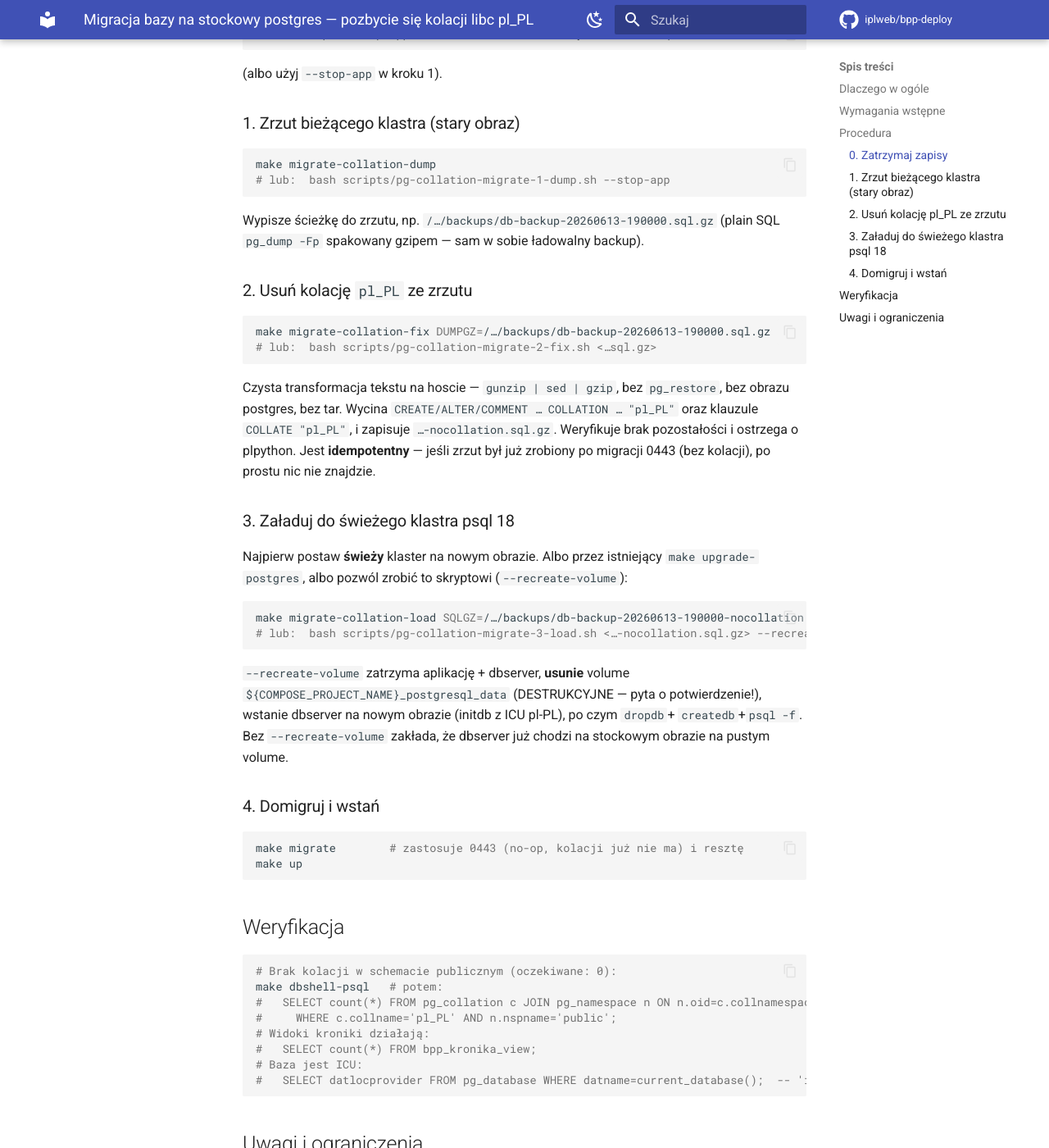
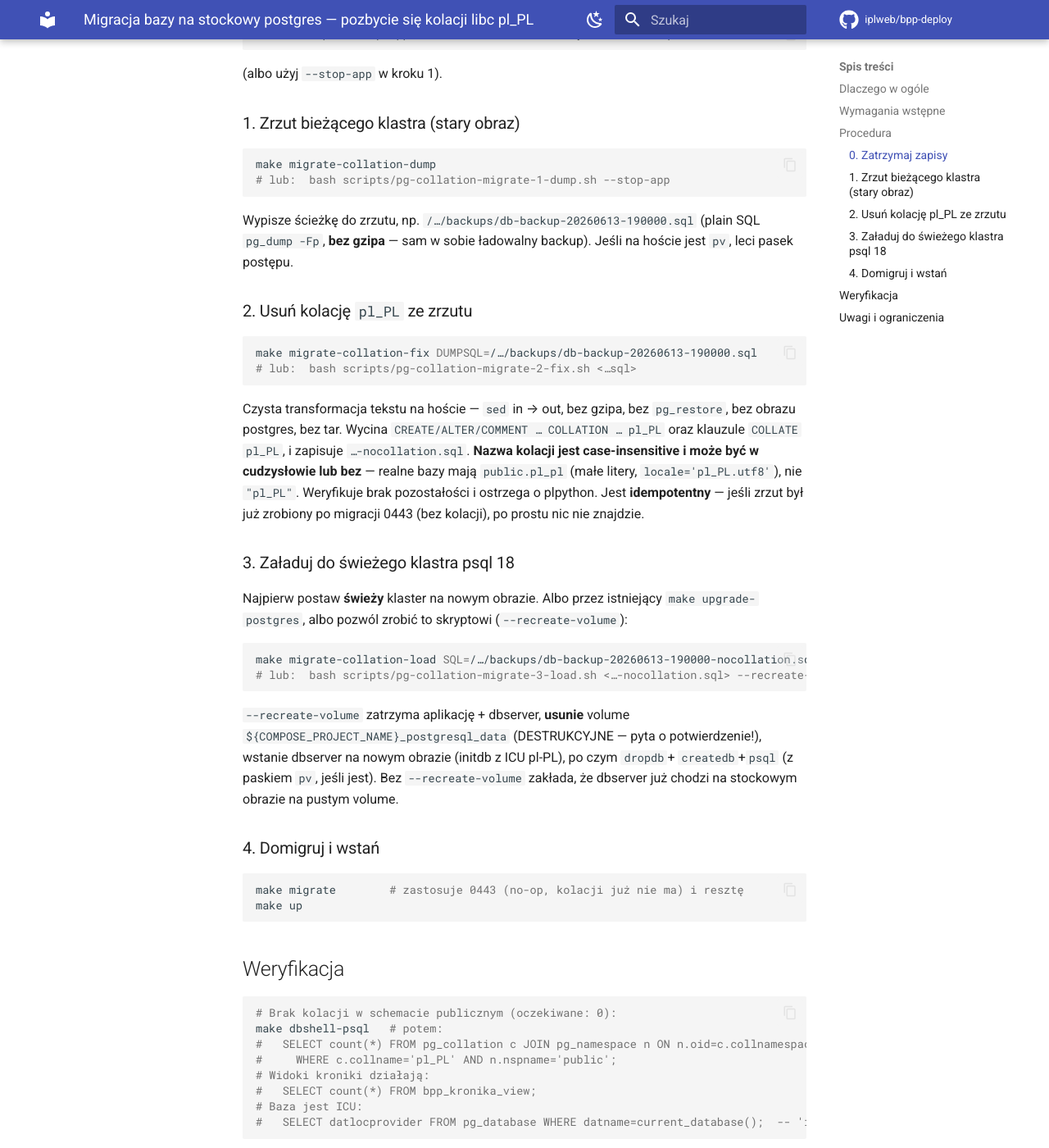
Before and after one commit to iplweb/bpp-deploy, an MkDocs documentation site: the page built from docs/eksploatacja/migracja-collation-stock-pg.md, in a window 1280 px wide and 1400 px high, scrolled down 1423 px. Shown: the whole window at 82% size. Built offline with MkDocs 1.6.1 and Material for MkDocs 9.7.7, drawn with Linux system fonts in a browser that asks for light colours; comment, search, counter and statistics services are not loaded; some of the changed text lies outside the part shown.

Commit message:
fix(collation-migrate): match pl_pl any-case; drop gzip, plain .sql end-to-end
Bug z produkcji: load padał na "could not create locale pl_PL.utf8", bo
realna kolacja nazywa sie `public.pl_pl` (male litery, bez cudzyslowu,
locale='pl_PL.utf8'), a sed wycinal tylko case-sensitive `pl_PL`. To samo
tlumaczy czemu migracja bpp 0443 (DROP COLLATION ... "pl_PL") jej nie
ruszyla. Teraz wzorzec uzywa klas znakowych [pP][lL]_[pP][lL] + opcjonalny
public./cudzyslow -> lapie KAZDY wariant (pl_pl, pl_PL, "pl_PL", public.*).

Dodatkowo (prosba usera): caly pipeline bez gzipa, plain .sql end-to-end:
- krok 1: pg_dump -Fp -> db-backup-<TS>.sql (bez gzipa; kompletnosc przez
  marker 'PostgreSQL database dump complete' zamiast gzip -t; pv zostaje)
- krok 2: sed in->out (bez gunzip/gzip); weryfikacja plain grep; usuwa tez
  naglowkowe komentarze '-- Name: pl_PL...; Type: COLLATION'
- krok 3: psql < file (bez gunzip), opcjonalny pasek pv; weryfikacja kolacji
  liczona case-insensitive w schemacie public
- Makefile: DUMPGZ->DUMPSQL, SQLGZ->SQL; guardy odrzucaja .gz/.tar.gz

SC2034 (NOINPUT uzywane w confirm() z lib) wyciszone tez w kroku 3 — przy
commicie lib nie jest stage'owana, wiec shellcheck nie sledzi source.

Zweryfikowane na fixturze z realnym ksztaltem dumpu: 6 ref. kolacji
(pl_pl/"pl_PL"/COLLATE oba) -> 0, string '0443_drop_pl_PL_collation' w
django_migrations zachowany. shellcheck Passed (standalone, per plik).

Co-Authored-By: Claude Opus 4.8 (1M context) <noreply@anthropic.com>

````diff
--- a/docs/eksploatacja/migracja-collation-stock-pg.md
+++ b/docs/eksploatacja/migracja-collation-stock-pg.md
@@ -59,21 +59,24 @@ make migrate-collation-dump
 ```
 
 Wypisze ścieżkę do zrzutu, np.
-`/…/backups/db-backup-20260613-190000.sql.gz` (plain SQL `pg_dump -Fp`
-spakowany gzipem — sam w sobie ładowalny backup).
+`/…/backups/db-backup-20260613-190000.sql` (plain SQL `pg_dump -Fp`, **bez
+gzipa** — sam w sobie ładowalny backup). Jeśli na hoście jest `pv`, leci pasek
+postępu.
 
 ### 2. Usuń kolację `pl_PL` ze zrzutu
 
 ```bash
-make migrate-collation-fix DUMPGZ=/…/backups/db-backup-20260613-190000.sql.gz
-# lub:  bash scripts/pg-collation-migrate-2-fix.sh <…sql.gz>
+make migrate-collation-fix DUMPSQL=/…/backups/db-backup-20260613-190000.sql
+# lub:  bash scripts/pg-collation-migrate-2-fix.sh <…sql>
 ```
 
-Czysta transformacja tekstu na hoscie — `gunzip | sed | gzip`, bez
+Czysta transformacja tekstu na hoście — `sed` in → out, bez gzipa, bez
 `pg_restore`, bez obrazu postgres, bez tar. Wycina
-`CREATE/ALTER/COMMENT … COLLATION … "pl_PL"` oraz klauzule `COLLATE "pl_PL"`,
-i zapisuje `…-nocollation.sql.gz`. Weryfikuje brak pozostałości i ostrzega o
-plpython. Jest **idempotentny** — jeśli zrzut był już zrobiony po migracji
+`CREATE/ALTER/COMMENT … COLLATION … pl_PL` oraz klauzule `COLLATE pl_PL`,
+i zapisuje `…-nocollation.sql`. **Nazwa kolacji jest case-insensitive i może
+być w cudzysłowie lub bez** — realne bazy mają `public.pl_pl` (małe litery,
+`locale='pl_PL.utf8'`), nie `"pl_PL"`. Weryfikuje brak pozostałości i ostrzega
+o plpython. Jest **idempotentny** — jeśli zrzut był już zrobiony po migracji
 0443 (bez kolacji), po prostu nic nie znajdzie.
 
 ### 3. Załaduj do świeżego klastra psql 18
@@ -82,15 +85,15 @@ Najpierw postaw **świeży** klaster na nowym obrazie. Albo przez istniejący
 `make upgrade-postgres`, albo pozwól zrobić to skryptowi (`--recreate-volume`):
 
 ```bash
-make migrate-collation-load SQLGZ=/…/backups/db-backup-20260613-190000-nocollation.sql.gz RECREATE=1
-# lub:  bash scripts/pg-collation-migrate-3-load.sh <…-nocollation.sql.gz> --recreate-volume
+make migrate-collation-load SQL=/…/backups/db-backup-20260613-190000-nocollation.sql RECREATE=1
+# lub:  bash scripts/pg-collation-migrate-3-load.sh <…-nocollation.sql> --recreate-volume
 ```
 
 `--recreate-volume` zatrzyma aplikację + dbserver, **usunie** volume
 `${COMPOSE_PROJECT_NAME}_postgresql_data` (DESTRUKCYJNE — pyta o potwierdzenie!),
 wstanie dbserver na nowym obrazie (initdb z ICU pl-PL), po czym `dropdb`+
-`createdb`+`psql -f`. Bez `--recreate-volume` zakłada, że dbserver już chodzi na
-stockowym obrazie na pustym volume.
+`createdb`+`psql` (z paskiem `pv`, jeśli jest). Bez `--recreate-volume` zakłada,
+że dbserver już chodzi na stockowym obrazie na pustym volume.
 
 ### 4. Domigruj i wstań
 
@@ -114,13 +117,19 @@ make dbshell-psql   # potem:
 
 ## Uwagi i ograniczenia
 
-- **Cały pipeline jest plain SQL** (dump `-Fp` → `sed` → `psql -f`), bo kolację
-  trzeba wyciąć z **tekstu** definicji widoków (`COLLATE "pl_PL"`), czego format
-  katalogowy/custom (binarny `toc.dat`) nie pozwala zrobić bez konwersji
+- **Cały pipeline jest plain SQL, bez gzipa** (dump `-Fp` → `sed` → `psql`), bo
+  kolację trzeba wyciąć z **tekstu** definicji widoków (`COLLATE pl_PL`), czego
+  format katalogowy/custom (binarny `toc.dat`) nie pozwala zrobić bez konwersji
   `pg_restore -f -`. Load i tak jest jednowątkowy (`psql`), więc równoległość
   `pg_restore -Fd -j` nic by tu nie dała — dlatego żaden binarny pośrednik nie
-  jest potrzebny. Dla bardzo dużych baz dump/load jest sekwencyjny, ale to
-  operacja jednorazowa.
+  jest potrzebny. Brak (de)kompresji jest też trochę szybszy (kosztem miejsca na
+  nieskompresowany `.sql`). Dla bardzo dużych baz dump/load jest sekwencyjny, ale
+  to operacja jednorazowa.
+- **Nazwa kolacji jest case-insensitive** (`[pP][lL]_[pP][lL]`), z opcjonalnym
+  `public.` i cudzysłowem. Realne bazy mają `public.pl_pl` (małe litery,
+  `locale='pl_PL.utf8'`), a nie `"pl_PL"` z `0001_collation` — wzorzec łapie oba.
+  Migracja bpp `0443` dropuje tylko `"pl_PL"`, więc dla ścieżki dump→restore to
+  `sed` (a nie migracja) gwarantuje usunięcie `pl_pl`.
 - **`make backup` wciąż działa ze starym obrazem** — obrazy `iplweb/bpp_dbserver`
   są nadal na Docker Hubie, więc dump da się zrobić nawet po decyzji o migracji.
 - Skrypt kroku 3 **odmówi** załadowania do kontenera nadal działającego na
````
Also changed, not shown: 4 other files.
